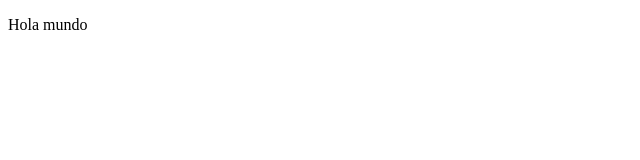
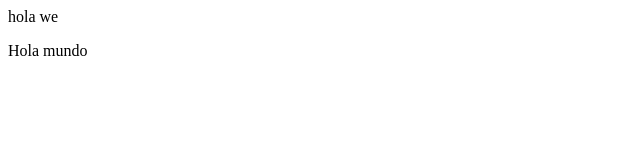
Before and after one commit to alensgamer/Key-X, a plain HTML site: page index.html in a window 1280 px wide. Shown: the whole page, without its empty margins (0-640 px from the left). Drawn offline with Linux system fonts and the light colour scheme.

Commit message:
Segunda Version del Codigo :))

```diff
--- a/index.html
+++ b/index.html
@@ -5,6 +5,7 @@
 </head>
 <body>
 
+hola we
 <p>Hola mundo</p>
 </body>
 </html>
```
